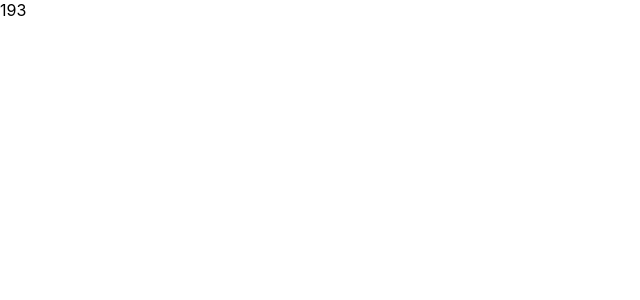
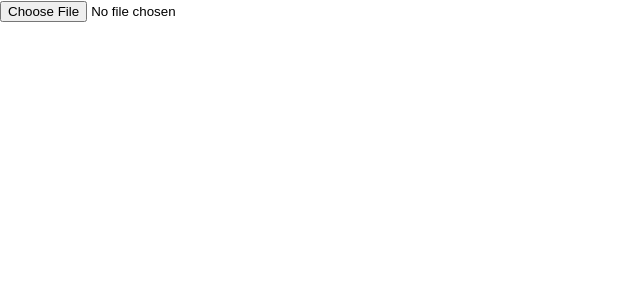
Before and after one commit to duonghungit24/react-hook, a React (Create React App) app: page / in a window 1280 px wide. Shown: the top 300 px of the page, without its empty margins (0-640 px from the left). Built offline with nearby package versions, Linux system fonts and the light colour scheme.

Commit message:
luyen tap useEffect

```diff
--- a/src/Hook.js
+++ b/src/Hook.js
@@ -7,29 +7,28 @@ import { useState, useEffect } from "react";
 //- chi goi call back  1 lan sau khi component render
 //3 useEffect(callback,[deps])
 //callback se goi lai khi deps thay doi
-// tat ca useEffect luon duoc goi sau khi component mounted
-//clean up function luoon duoc goi truoc khi component mounted
-
+// 1 tat ca useEffect luon duoc goi sau khi component mounted
+// 2 clean up function luoon duoc goi truoc khi component mounted
+// 3 clean up function luoon duoc goi truoc khi callback duoc goi (tru lan mounted)
 
 const Content = () => {
-  const [countdown, setCountdown] = useState(200);
-  //set timeout
-//  useEffect(() => {
-//  const set =  setTimeout(() => {
-//     setCountdown(countdown-1);
-//   },1000)
-//   return () => clearTimeout(set);
-//  },[countdown])
-//set interval
- useEffect(() => {
-   const setCount = setInterval(() => {
-    setCountdown(prev => prev - 1);
-  },1000)
-  return () => clearInterval(setCount)
- })
+  const [avatar, setAvatar] = useState();
+  useEffect(() => {
+    console.log("mounted");
+    return () => {
+        URL.revokeObjectURL(avatar?.preview);
+        console.log("remove")
+    }
+  },[avatar])
+  const handleAvatar = (e) => {
+    const file = e.target.files[0]; // co the chon nhieu anh
+    file.preview = URL.createObjectURL(file); //tao ra 1 url và thêm thuộc tính preview cho object file
+    setAvatar(file);
+  };
   return (
     <div>
-       {countdown}
+      <input type="file" onChange={handleAvatar} />
+      {avatar && <img src={avatar.preview} alt="hello" width="80%"/>}
     </div>
   );
 };
```
